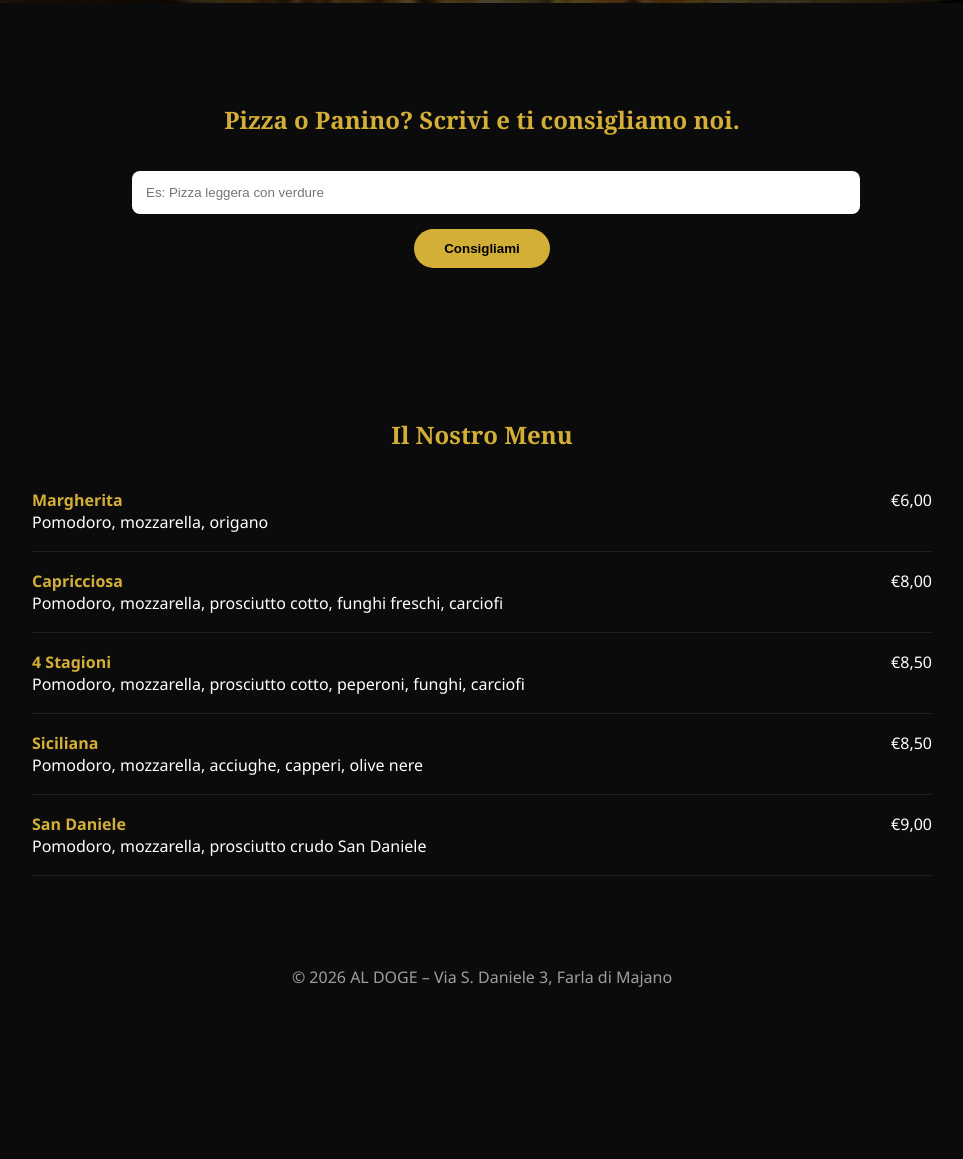
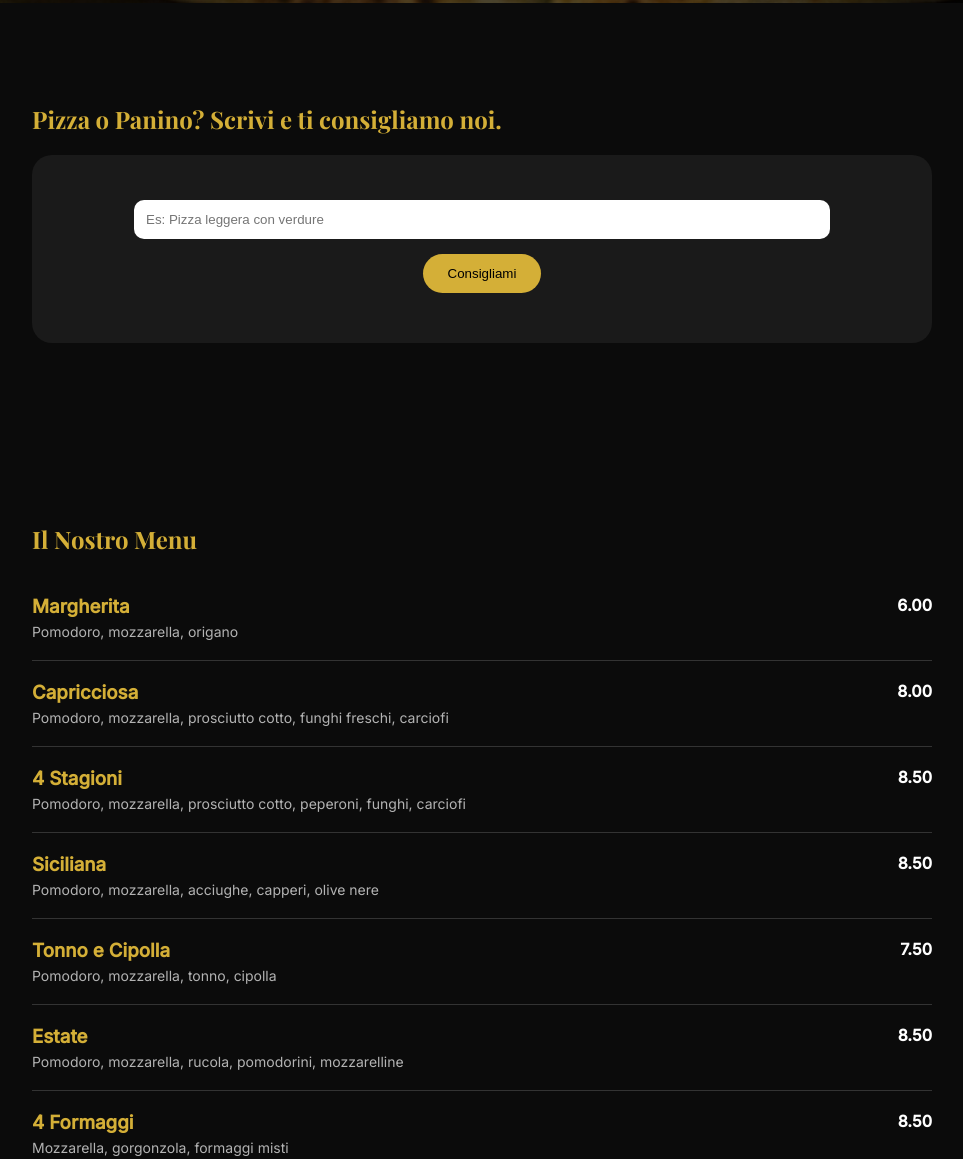
Before and after one commit to aldoge2022-lab/al-doge-site, a plain HTML site: page index.html in a window 1280 px wide. Shown: the part 717-1876 px from the top of the page, without its empty margins (158-1121 px from the left). Before the commit the page ends 1745 px from the top, so only its background shows below. Drawn offline with nearby package versions, Linux system fonts and the light colour scheme.

Commit message:
Update index.html

```diff
--- a/index.html
+++ b/index.html
@@ -3,37 +3,48 @@
 <head>
 <meta charset="UTF-8">
 <meta name="viewport" content="width=device-width, initial-scale=1.0">
-<title>AL DOGE – Pizzeria a Farla di Majano</title>
+<title>AL DOGE – Pizzeria Forno a Legna | Farla di Majano</title>
+
+<meta name="description" content="AL DOGE – Pizzeria con forno a legna a Farla di Majano. Menu completo, pizze classiche e speciali, consigli personalizzati.">
+<meta name="keywords" content="pizzeria Majano, pizza forno a legna, AL DOGE, pizza Friuli">
+
+<link href="https://fonts.googleapis.com/css2?family=Playfair+Display:wght@600;700&family=Inter:wght@300;400;500&display=swap" rel="stylesheet">
 
 <style>
+:root{
+--gold:#d4af37;
+--dark:#0b0b0b;
+--soft:#1a1a1a;
+--text:#f5f5f5;
+--muted:#b3b3b3;
+}
+
 body{
 margin:0;
-    font-family: 'Segoe UI', sans-serif;
-    background:#0b0b0b;
-    color:#fff;
+background:var(--dark);
+color:var(--text);
+font-family:'Inter',sans-serif;
 }
 
 h1,h2{
-    font-family: Georgia, serif;
-    color:#d4af37;
+font-family:'Playfair Display',serif;
+color:var(--gold);
 }
 
 .hero{
+position:relative;
 height:90vh;
-    background:url("hero-image.jpg") center/cover no-repeat;
+background:url('hero-image.jpg') center/cover no-repeat;
 display:flex;
-    flex-direction:column;
+align-items:center;
 justify-content:center;
-    align-items:center;
 text-align:center;
-    position:relative;
 }
 
-.hero::after{
-    content:"";
+.overlay{
+background:rgba(0,0,0,0.6);
 position:absolute;
 inset:0;
-    background:rgba(0,0,0,0.6);
 }
 
 .hero-content{
@@ -42,24 +53,24 @@ h1,h2{
 }
 
 .hero h1{
-    font-size:3.5rem;
+font-size:64px;
 margin:0;
 }
 
 .hero p{
-    margin-top:10px;
-    font-size:1.1rem;
+margin-top:15px;
+font-size:18px;
 }
 
-.button{
-    background:#d4af37;
-    color:#000;
-    padding:12px 25px;
+.btn{
+background:var(--gold);
+color:black;
+padding:12px 28px;
 border-radius:30px;
 text-decoration:none;
-    font-weight:bold;
 display:inline-block;
 margin-top:20px;
+font-weight:500;
 }
 
 .logo-fixed{
@@ -67,147 +78,107 @@ h1,h2{
 top:20px;
 left:20px;
 z-index:999;
+width:70px;
+border-radius:12px;
+box-shadow:0 0 20px rgba(0,0,0,0.6);
 }
 
-.logo-fixed video{
-    width:70px;
-    border-radius:12px;
+section{
+padding:80px 20px;
+max-width:900px;
+margin:auto;
 }
 
-.section{
-    padding:80px 20px;
+.ai-box{
+background:var(--soft);
+padding:30px;
+border-radius:20px;
 text-align:center;
 }
 
-.ai-box{
-    max-width:700px;
-    margin:0 auto;
-}
-
-.ai-box input{
-    width:100%;
-    padding:14px;
-    border-radius:8px;
+input{
+width:80%;
+padding:12px;
+border-radius:10px;
 border:none;
 margin-top:15px;
 }
 
-.ai-box button{
+button{
+background:var(--gold);
+border:none;
+padding:12px 25px;
+border-radius:20px;
 margin-top:15px;
-    padding:12px 30px;
-    background:#d4af37;
-    border:none;
-    border-radius:30px;
-    font-weight:bold;
 cursor:pointer;
+font-weight:500;
 }
 
-.ai-result{
-    margin-top:25px;
-    background:#111;
-    padding:20px;
-    border-radius:12px;
+#ai-result{
+margin-top:20px;
+color:var(--muted);
 }
 
-.menu-section{
-    max-width:900px;
-    margin:0 auto;
-    padding:50px 20px;
+.menu-item{
+padding:20px 0;
+border-bottom:1px solid #333;
+display:flex;
+justify-content:space-between;
+align-items:flex-start;
 }
 
-.menu-row{
-    display:flex;
-    justify-content:space-between;
-    padding:18px 0;
-    border-bottom:1px solid rgba(255,255,255,0.08);
+.menu-item h3{
+margin:0;
+color:var(--gold);
 }
 
-.menu-row strong{
-    color:#d4af37;
+.menu-desc{
+font-size:14px;
+color:var(--muted);
+margin-top:5px;
+}
+
+.price{
+font-weight:600;
+color:white;
 }
 
 footer{
 text-align:center;
-    padding:40px 20px;
-    opacity:0.6;
+padding:40px;
+color:var(--muted);
 }
 </style>
 </head>
 
 <body>
 
-<!-- LOGO ANIMATO -->
-<div class="logo-fixed">
-  <video autoplay muted loop playsinline>
+<video class="logo-fixed" autoplay loop muted playsinline>
 <source src="logo-animato.mp4" type="video/mp4">
 </video>
-</div>
 
-<!-- HERO -->
-<section class="hero">
+<div class="hero">
+<div class="overlay"></div>
 <div class="hero-content">
 <h1>AL DOGE</h1>
 <p>Dove la pizza prende vita nel forno a legna</p>
-    <a class="button" href="tel:+3904321840683">Chiama per ordinare</a>
+<a href="tel:04321840683" class="btn">Chiama per ordinare</a>
+</div>
+</div>
+
+<section>
+<h2>Pizza o Panino? Scrivi e ti consigliamo noi.</h2>
+<div class="ai-box">
+<input id="ai-input" placeholder="Es: Pizza leggera con verdure">
+<br>
+<button onclick="askAI()">Consigliami</button>
+<div id="ai-result"></div>
 </div>
 </section>
 
-<!-- AI -->
-<section class="section">
-  <h2>Pizza o Panino? Scrivi e ti consigliamo noi.</h2>
-
-  <div class="ai-box">
-    <input id="ai-input" placeholder="Es: Pizza leggera con verdure">
-    <button onclick="askAI()">Consigliami</button>
-
-    <div id="ai-result" class="ai-result" style="display:none;"></div>
-  </div>
-</section>
-
-<!-- MENU -->
-<section class="menu-section">
-<h2 style="text-align:center;">Il Nostro Menu</h2>
-
-<div class="menu-row">
-  <div>
-    <strong>Margherita</strong>
-    <div>Pomodoro, mozzarella, origano</div>
-  </div>
-  <div>€6,00</div>
-</div>
-
-<div class="menu-row">
-  <div>
-    <strong>Capricciosa</strong>
-    <div>Pomodoro, mozzarella, prosciutto cotto, funghi freschi, carciofi</div>
-  </div>
-  <div>€8,00</div>
-</div>
-
-<div class="menu-row">
-  <div>
-    <strong>4 Stagioni</strong>
-    <div>Pomodoro, mozzarella, prosciutto cotto, peperoni, funghi, carciofi</div>
-  </div>
-  <div>€8,50</div>
-</div>
-
-<div class="menu-row">
-  <div>
-    <strong>Siciliana</strong>
-    <div>Pomodoro, mozzarella, acciughe, capperi, olive nere</div>
-  </div>
-  <div>€8,50</div>
-</div>
-
-<div class="menu-row">
-  <div>
-    <strong>San Daniele</strong>
-    <div>Pomodoro, mozzarella, prosciutto crudo San Daniele</div>
-  </div>
-  <div>€9,00</div>
-</div>
-
+<section>
+<h2>Il Nostro Menu</h2>
+<div id="menu-container"></div>
 </section>
 
 <footer>
@@ -215,28 +186,44 @@ footer{
 </footer>
 
 <script>
+async function loadMenu(){
+const res = await fetch("menu.json");
+const menu = await res.json();
+const container = document.getElementById("menu-container");
+container.innerHTML="";
+
+menu.forEach(pizza=>{
+const item=document.createElement("div");
+item.className="menu-item";
+item.innerHTML=`
+<div>
+<h3>${pizza.nome}</h3>
+<div class="menu-desc">${pizza.ingredienti}</div>
+</div>
+<div class="price">${pizza.prezzo}</div>
+`;
+container.appendChild(item);
+});
+}
+loadMenu();
+
 async function askAI(){
-    const input = document.getElementById("ai-input").value;
-    const resultBox = document.getElementById("ai-result");
+const input=document.getElementById("ai-input").value;
+const result=document.getElementById("ai-result");
+if(!input)return;
 
-    if(!input) return;
-
-    resultBox.style.display="block";
-    resultBox.innerHTML="Sto pensando...";
+result.innerHTML="Sto pensando...";
 
 try{
-        const res = await fetch("/.netlify/functions/grok",{
+const res=await fetch("/.netlify/functions/ai-consigli",{
 method:"POST",
-            headers:{ "Content-Type":"application/json" },
+headers:{"Content-Type":"application/json"},
 body:JSON.stringify({ richiesta: input })
 });
-
-        const data = await res.json();
-        resultBox.innerHTML = data.risposta +
-        '<br><br><a class="button" href="tel:+3904321840683">Chiama ora per ordinare</a>';
-
-    }catch(e){
-        resultBox.innerHTML="Non riusciamo a consigliarti ora.";
+const data=await res.json();
+result.innerHTML=data.risposta;
+}catch{
+result.innerHTML="Non riusciamo a consigliarti ora.";
 }
 }
 </script>
```
Lines whose indentation alone changed are shown as unchanged.
